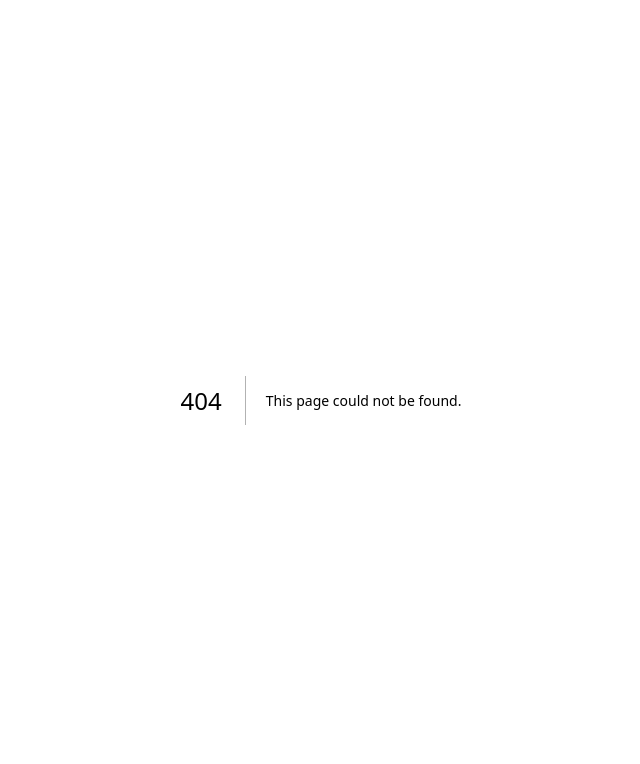
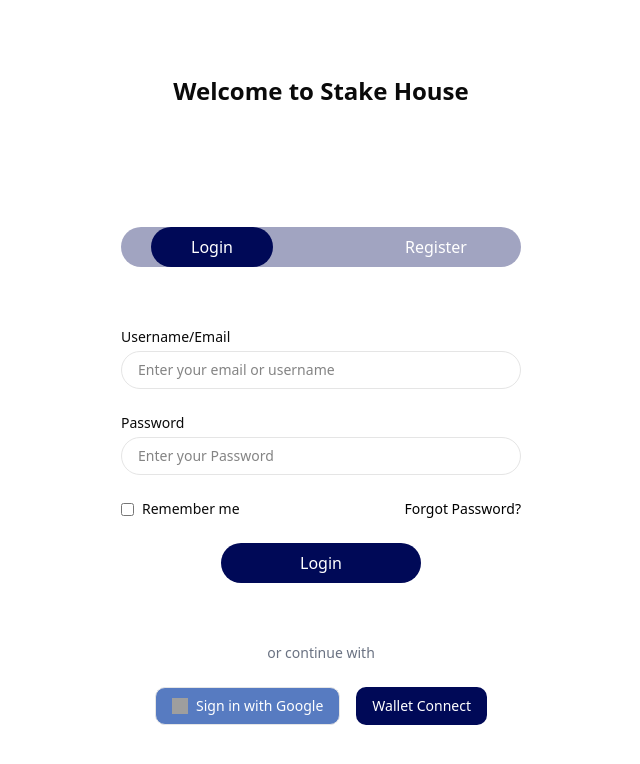
Before and after one commit to Micoforreal/stake-house-fe, a Next.js app: page /login in a window 1280 px wide. Before the commit this address had no page. Shown: the top 764 px of the page, without its empty margins (319-959 px from the left). Built offline with nearby package versions, Linux system fonts and the light colour scheme; grey boxes are pictures that could not be loaded.

Commit message:
login page

```diff
--- /dev/null
+++ b/src/app/login/page.tsx
@@ -0,0 +1,73 @@
+import React from 'react';
+
+const icon = [
+    {logo:"",action:"Sign in with Google"},
+  ]
+
+
+
+
+const Login = () => {
+  return (
+    <div className="min-h-screen flex items-center justify-center bg-white">
+      <div className="w-full max-w-md px-6 py-10">
+        <h1 className="text-center text-2xl font-semibold mb-30">Welcome to Stake House</h1>
+
+        <div className="flex item-center justify-around mb-15 rounded-full bg-[#0009575E]
+">
+          <button className="px-10 py-2 rounded-full bg-[#000957] text-white font-medium mr-12">Login</button>
+          <button className="px-6 py-2 rounded-full text-white font-medium">Register</button>
+        </div>
+
+        <form className="space-y-6">
+          <div>
+            <label className="block mb-1 text-sm">Username/Email</label>
+            <input
+              type="text"
+              placeholder="Enter your email or username"
+              className="w-full px-4 py-2 border rounded-full text-sm outline-none focus:ring focus:ring-blue-300"
+            />
+          </div>
+
+          <div>
+            <label className="block mb-1 text-sm">Password</label>
+            <div className="relative">
+              <input
+                type="password"
+                placeholder="Enter your Password"
+                className="w-full px-4 py-2 border rounded-full text-sm outline-none focus:ring focus:ring-blue-300"
+              />
+            </div>
+          </div>
+
+          <div className="flex justify-between items-center text-sm">
+            <label className="flex items-center gap-2">
+              <input type="checkbox" className="text-black" />
+              Remember me
+            </label>
+            <a href="#" className="text-black">Forgot Password?</a>
+          </div>
+
+          <button type="submit" className="w-50 mx-auto flex item-center justify-center bg-[#000957] text-white py-2 rounded-full mb-15">
+            Login
+          </button>
+        </form>
+
+        <div className="text-center my-6 text-sm text-gray-500">or continue with</div>
+
+        <div className="flex justify-center gap-4">
+          <button className="bg-[#577BC1] border px-4 py-2 rounded-[10px] text-sm text-white flex items-center gap-2">
+            <img src="../assets/images/GoogleIcon.svg" alt="Google" className="w-4 h-4" />
+            Sign in with Google
+          </button>
+          <button className="bg-[#000957] text-white px-4 py-2 rounded-[10px] text-sm">
+            Wallet Connect
+          </button>
+        </div>
+      </div>
+    </div>
+  );
+};
+
+// i could not add the password icon and google icon, i tried looking through the earn corrections you did but i couldn't figure it out.
+export default Login;
```
